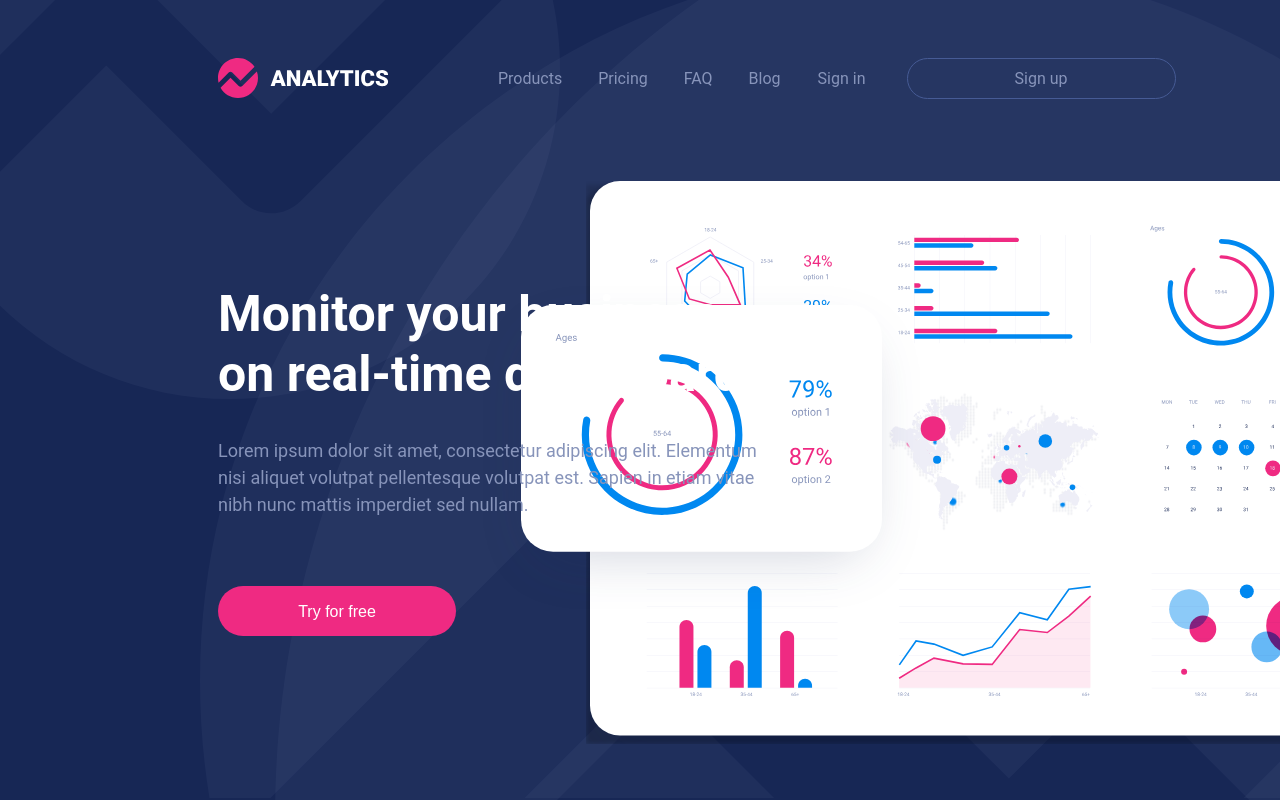
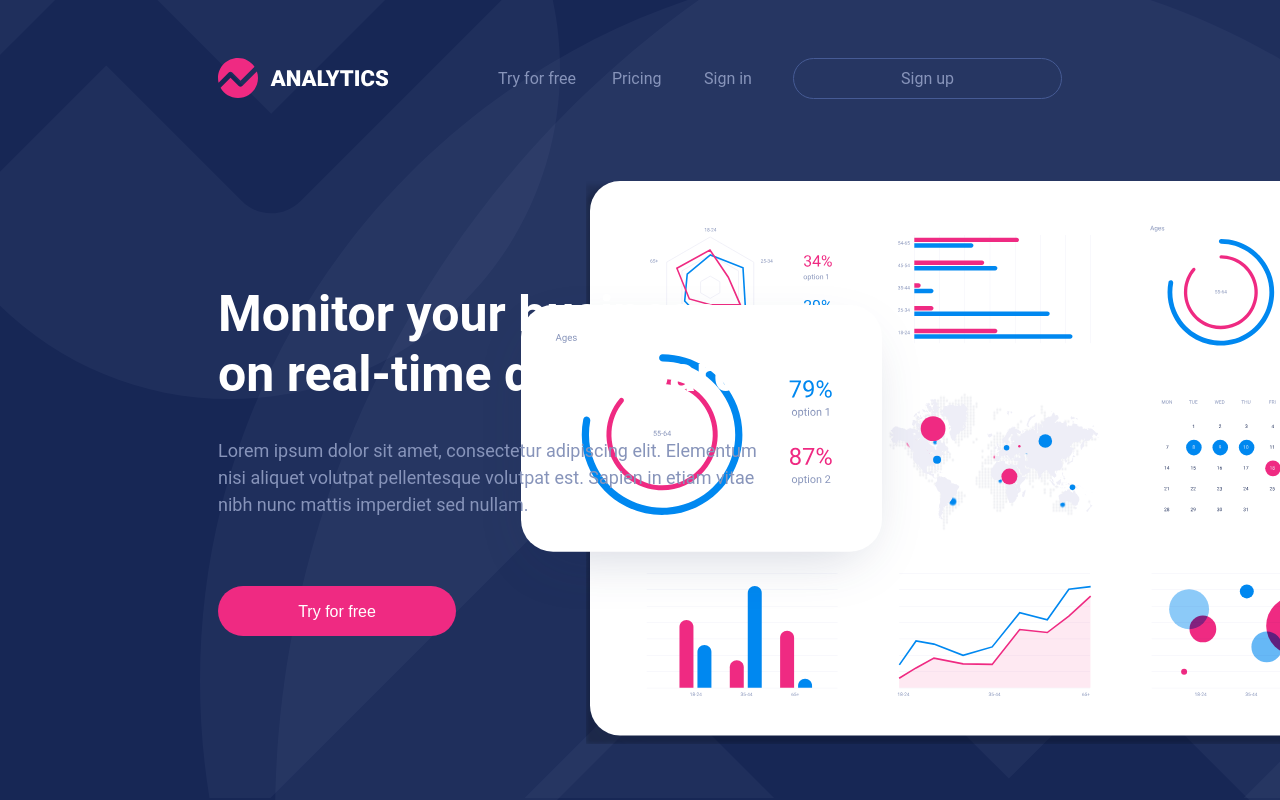
Before and after one commit to MaisonT/LandingPage, a Vue app: page / in a window 1280 px wide. Shown: the top 800 px of the page. Built offline with nearby package versions, Linux system fonts and the light colour scheme.

Commit message:
feat: scrolling

```diff
--- a/src/App.vue
+++ b/src/App.vue
@@ -1,5 +1,5 @@
 <template>
-  <AppHeader @click="scroll('down')"/>
+  <AppHeader :scroll="scroll" :scrollTo="scrollTo" />
   <IntroductionInfo />
   <hr id="pink"/>
    <div class="bg-logos">
@@ -10,7 +10,7 @@
   <MainFeatures/>
   <ScreenshotsInfo/>
   <PricingPlan />
-  <AppFooter @click="scroll('up')"/>
+  <AppFooter :scroll="scroll" :scrollTo="scrollTo" />
 </template>
 
 <script>
@@ -23,6 +23,20 @@ import AppFooter from "@/components/Footer";
 
 export default {
   name: 'App',
+  data() {
+    return {
+      scrollTo: {
+        try: {
+          name: 'Try for free',
+          scroll: 'up',
+        },
+        plans: {
+          name: 'Pricing',
+          scroll: 'down',
+        }
+      }
+    };
+  },
   methods: {
     scroll(value) {
       if(value === 'up')
@@ -33,7 +47,7 @@ export default {
             document.body.offsetHeight, document.documentElement.offsetHeight,
             document.body.clientHeight, document.documentElement.clientHeight
         );
-        window.scrollTo(0, scrollHeight);
+        window.scrollTo(0, (scrollHeight + 196));
       }
     }
   },
--- a/src/components/Footer.vue
+++ b/src/components/Footer.vue
@@ -4,33 +4,8 @@
   <div class="footer-container">
     <img class="logo-transparent" src="@/assets/images/logos/logo_transparent.svg" alt="" />
     <div class="links-container">
-      <div
-          @click="scroll"
-          active="onclick"
-          class="link"
-      >
-        Products
-      </div>
-      <div
-          @click="scroll"
-          active="onclick"
-          class="link"
-      >
-        Pricing
-      </div>
-      <div
-          @click="scroll"
-          active="onclick"
-          class="link"
-      >
-        FAQ
-      </div>
-      <div
-          @click="scroll"
-          active="onclick"
-          class="link"
-      >
-        Blog
+      <div class="link" v-for="link in scrollTo" :key="link" @click="scroll(link.scroll)">
+        {{link.name}}
       </div>
     </div>
     <div class="links-container">
@@ -54,12 +29,9 @@ export default {
   props: {
     linkName: String,
     linkRoute: String,
+    scroll: Function,
+    scrollTo: Object,
   },
-  methods: {
-    scroll() {
-      window.scrollTo(0,0);
-    }
-  }
 }
 </script>
 
--- a/src/components/Header.vue
+++ b/src/components/Header.vue
@@ -3,46 +3,18 @@
     <div class="container">
       <img alt="" class="logo" src="@/assets/images/logos/logo.svg" />
       <div class="links-container">
-        <div
-            @click="scroll"
-            active="onclick"
-            class="link"
-        >
-          Products
-        </div>
-        <div
-            @click="scroll"
-            active="onclick"
-            class="link"
-        >
-          Pricing
-        </div>
-        <div
-            @click="scroll"
-            active="onclick"
-            class="link"
-        >
-          FAQ
-        </div>
-        <div
-            @click="scroll"
-            active="onclick"
-            class="link"
-        >
-          Blog
+        <div class="link" v-for="link in scrollTo" :key="link" @click="scroll(link.scroll)">
+          {{link.name}}
         </div>
       </div>
+<!--     This will be a popup form soon -->
       <div class="container-sing">
         <div
-            @click="scrollDown"
-            active="onclick"
             class="sign-in-link"
         >
           Sign in
         </div>
         <div
-            @click="scroll"
-            active="onclick"
             class="sign-up-link"
         >
           Sign up
@@ -55,12 +27,9 @@
 <script>
 export default {
   name: 'AppHeader',
-  methods: {
-    scrollDown() {
-      let elem = this.$el
-      elem.scrollTop = elem.clientHeight;
-      //window.scrollTo(0, 4000);
-    }
+  props: {
+    scroll: Function,
+    scrollTo: Object,
   }
 }
 </script>
```
